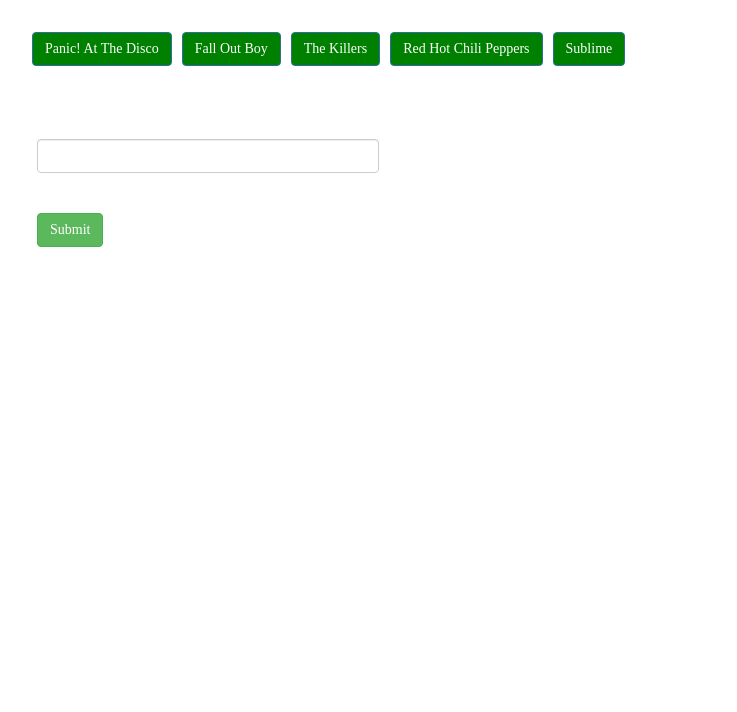
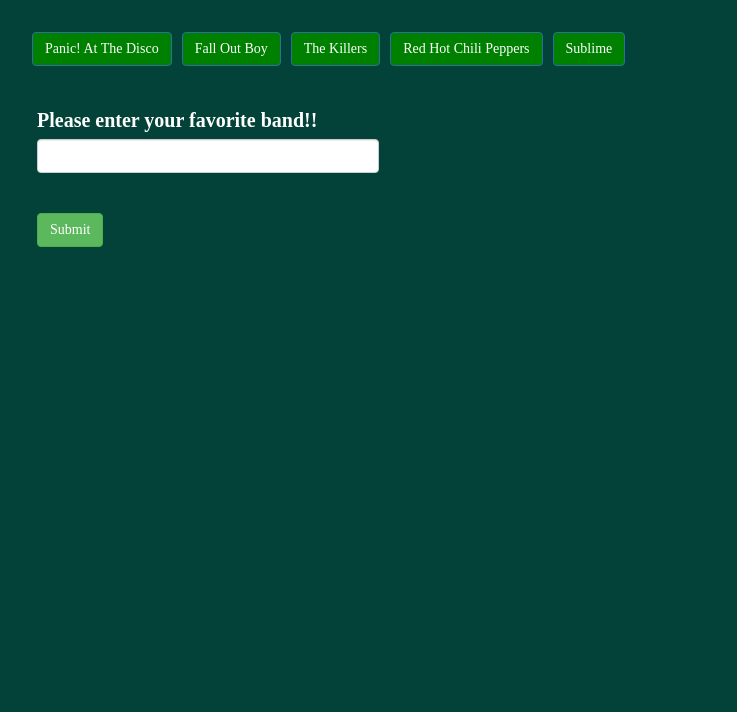
Before and after one commit to mercedeswalsh/giphySearch, a plain HTML site: page index.html in a window 1280 px wide. Shown: the part 88-800 px from the top of the page, without its empty margins (48-785 px from the left). Drawn offline with nearby package versions, Linux system fonts and the light colour scheme.

Commit message:
added background color

```diff
--- a/css/style.css
+++ b/css/style.css
@@ -1,3 +1,7 @@
+body {
+    background-color: rgb(2, 66, 56);
+}
+
 h1 {
     font-family: Lobster;
 }
```
